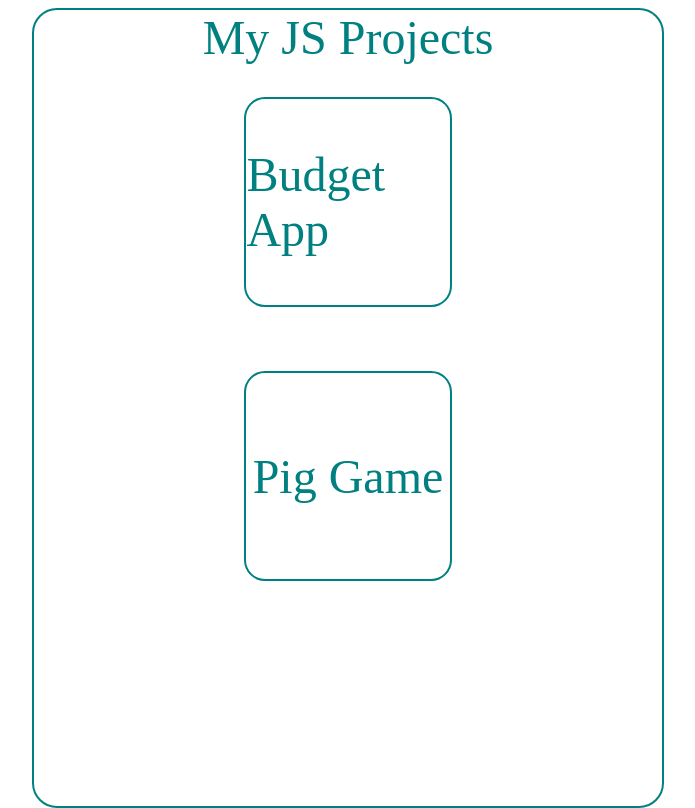
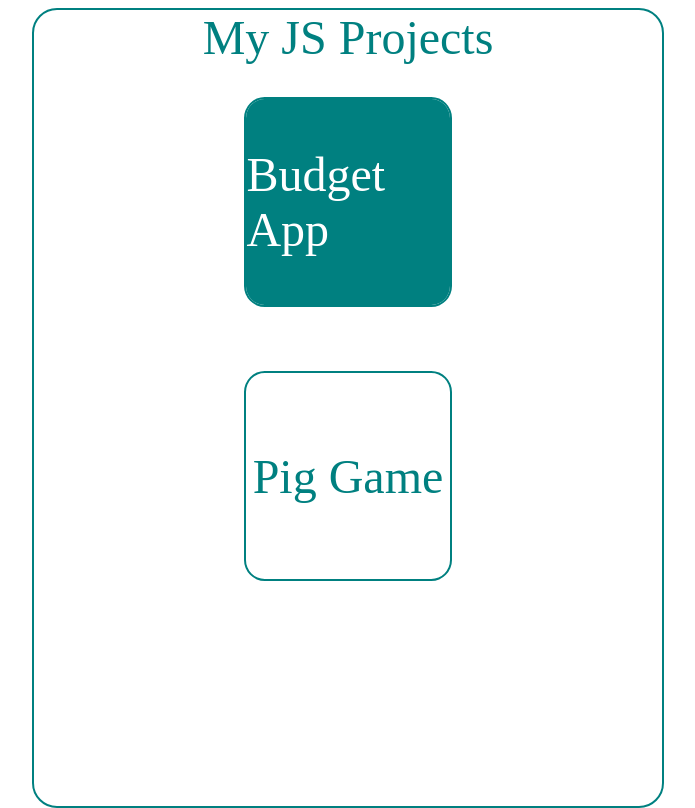
Before and after one commit to Dan-Y-Ko/udemyjavascriptcourse, a plain HTML site: page index.html in a window 1280 px wide. In both pictures the pointer is over the link "Budget App". Shown: the whole page, without its empty margins (292-987 px from the left). Drawn offline with Linux system fonts and the light colour scheme.

Commit message:
githubpages

```diff
--- a/index.html
+++ b/index.html
@@ -53,14 +53,28 @@
                 width: 33%;
                 border: 2px solid teal;
                 border-radius: 10%;
+                overflow: hidden;
             }
 
             .link-1 a,
             .link-2 a
             {
+                display: flex;
+                justify-content: center;
+                align-items: center;
                 text-decoration: none;
                 color: teal;
             }
+
+            .link-1 a:hover,
+            .link-2 a:hover
+            {
+                height: 100%;
+                width: 100%;
+                background-color: teal;
+                color: white;
+            }
+
         </style>
     </head>
     <body>
```
